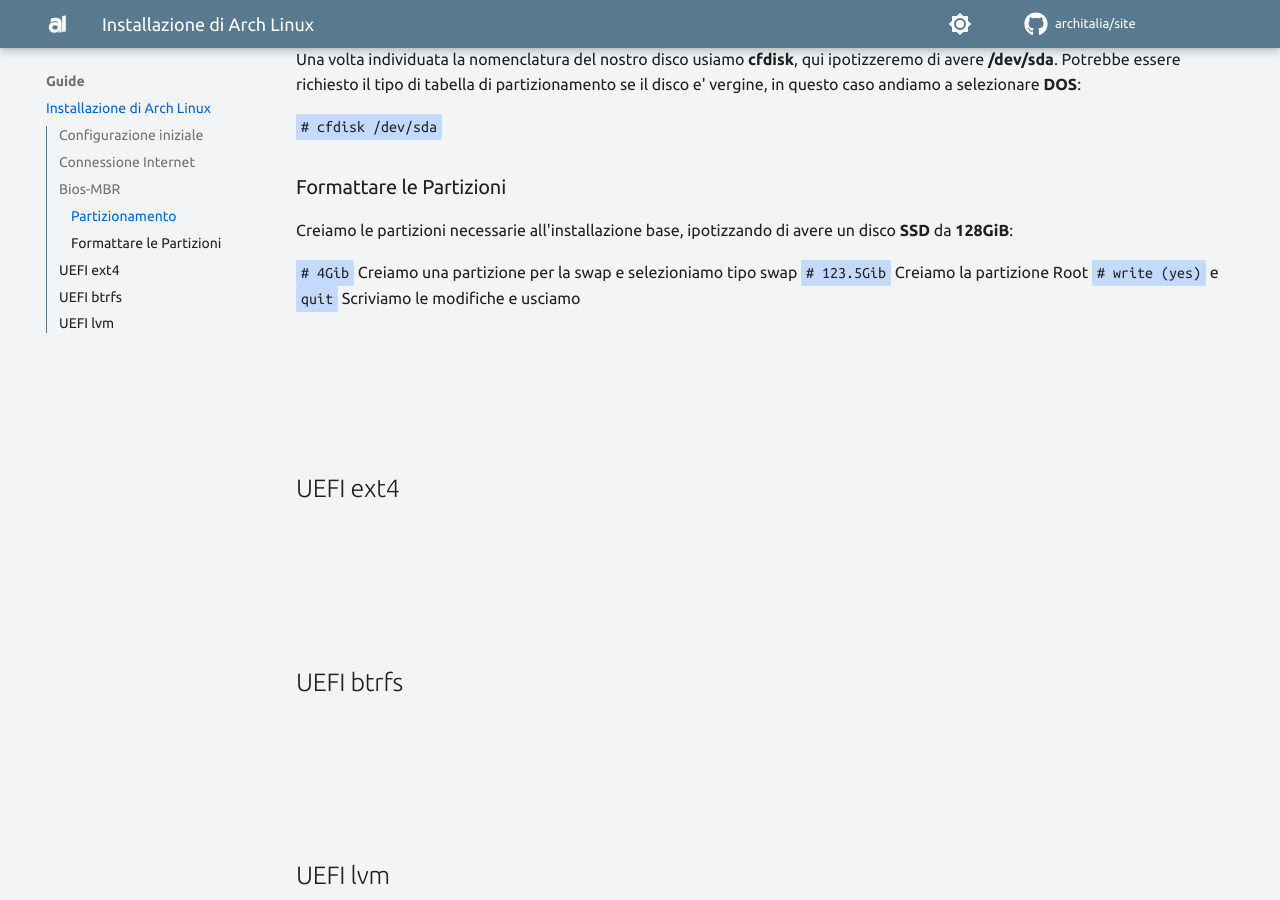
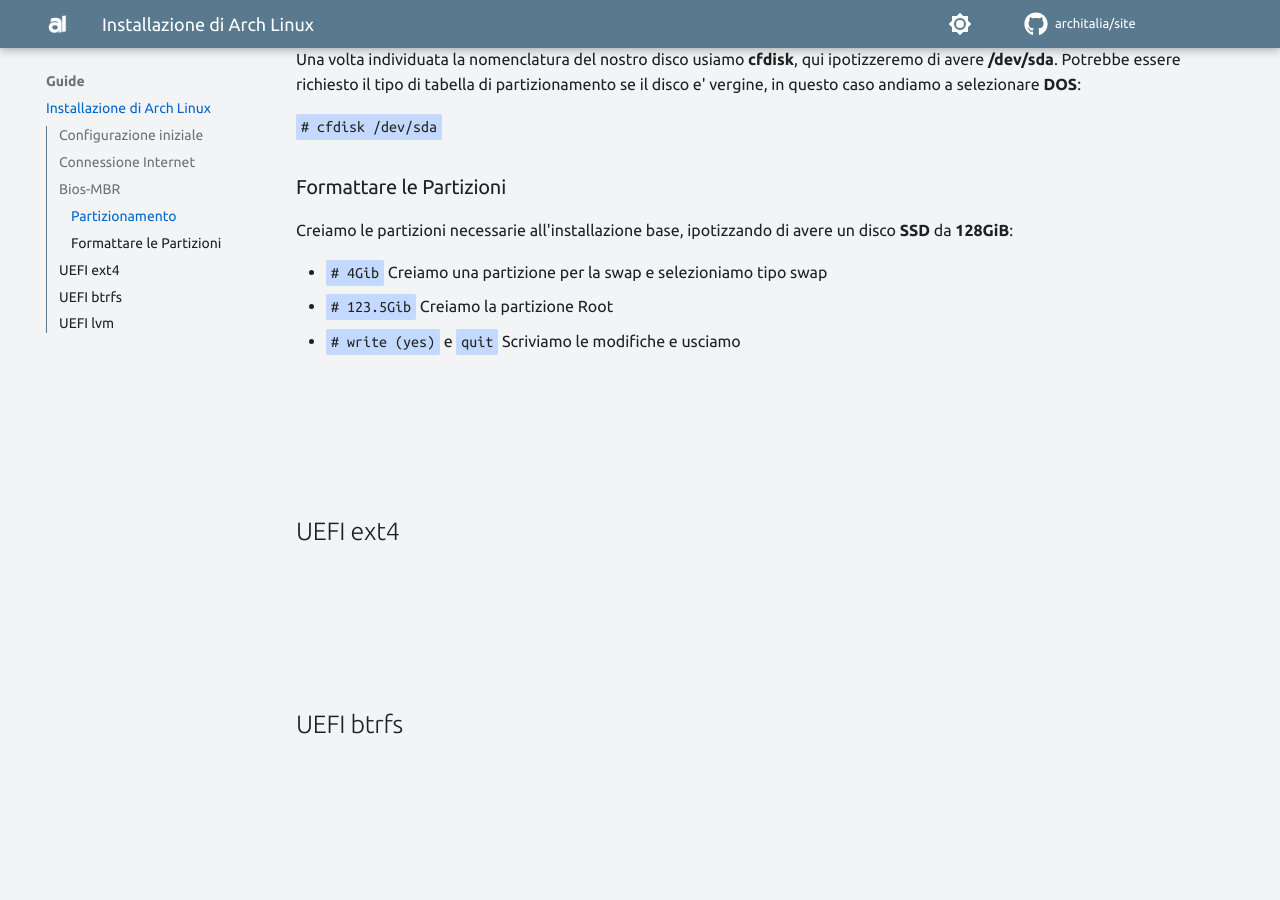
Before and after one commit to ArchItalia/site, an MkDocs documentation site: the page built from docs/Guide/guide.md, in a window 1280 px wide and 900 px high, scrolled down 2120 px. Built offline with MkDocs 1.6.1 and Material for MkDocs 9.7.7, drawn with Linux system fonts in a browser that asks for light colours; comment, search, counter and statistics services are not loaded; the version menu is left out.

```diff
--- a/docs/Guide/guide.md
+++ b/docs/Guide/guide.md
@@ -72,9 +72,9 @@ Una volta individuata la nomenclatura del nostro disco usiamo **cfdisk**, qui ip
 Creiamo le partizioni necessarie all'installazione base, ipotizzando di avere un disco **SSD** da **128GiB**:
 
 
-`# 4Gib`   Creiamo una partizione per la swap e selezioniamo tipo swap
-`# 123.5Gib`  Creiamo la partizione Root
-`# write (yes)` e `quit`  Scriviamo le modifiche e usciamo
+- `# 4Gib`   Creiamo una partizione per la swap e selezioniamo tipo swap
+- `# 123.5Gib`  Creiamo la partizione Root
+- `# write (yes)` e `quit`  Scriviamo le modifiche e usciamo
 
 <br><br><br><br>
 
```
